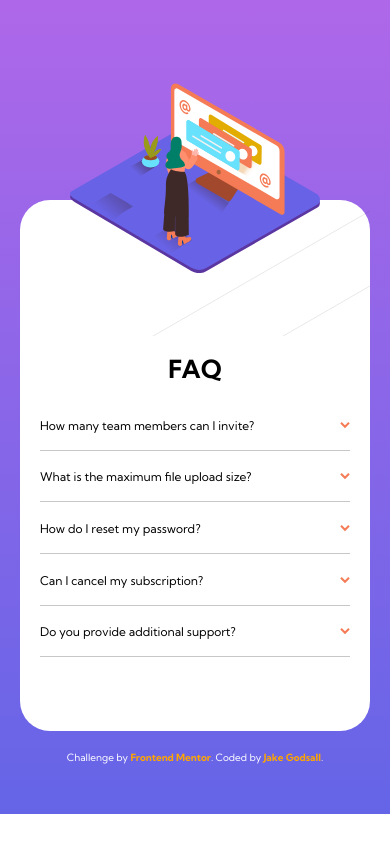
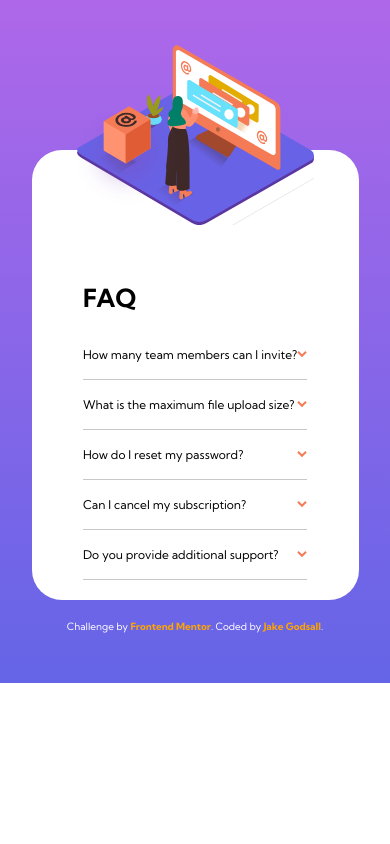
Before and after one commit to jakegodsall/fm-faq-accordion-card, a website: page src/index.html in a window 390 px wide. Drawn offline with Linux system fonts and the light colour scheme; files whose address does not match are found by name.

Commit message:
fixed positioning of absolute image

```diff
--- a/src/sass/base/_resets.scss
+++ b/src/sass/base/_resets.scss
@@ -20,4 +20,7 @@ body {
   background-repeat: no-repeat;
   width: 100vw;
   height: 100%;
+  display: flex;
+  flex-direction: column;
+  align-items: center;
 }
--- a/src/sass/components/_accordion.scss
+++ b/src/sass/components/_accordion.scss
@@ -1,32 +1,35 @@
 .container {
-  margin-inline: 10rem;
-  display: grid;
-  grid-template-columns: 1fr 3fr;
-  grid-template-rows: auto;
+  display: flex;
+  flex-direction: column;
+  margin-top: 15rem;
+  width: 32.7rem;
   align-items: center;
-  height: 50rem;
-  width: min(100%, 76rem);
-
-  background-color: #ffffff;
+  background-color: #fff;
   border-radius: 3rem;
-  padding: 0;
+  position: relative;
 
   &__image {
-    background-image: url("../../images/bg-pattern-desktop.svg");
+    position: absolute;
+    left: 4.5rem;
+    top: -10.5rem;
+    right: 0;
+    width: 23.7rem;
+    height: 18rem;
+    background-image: url("../../assets/images/bg-pattern-desktop.svg");
 
     .box-image {
-      width: 40%;
-      position: relative;
-      right: 10rem;
-      top: 13rem;
+      position: absolute;
+      width: 10rem;
+      height: 10rem;
+      top: 6rem;
       z-index: 1;
     }
 
     .main-image {
-      width: 32rem;
-      position: relative;
-      right: 8rem;
-      top: -9rem;
+      width: 23.7rem;
+      height: 18rem;
+      position: absolute;
+
       overflow: hidden;
     }
   }
@@ -34,6 +37,7 @@
   &__accordion {
     display: flex;
     flex-direction: column;
+    padding-top: 11.2rem;
 
     justify-content: center;
     margin: 2rem 5rem;
@@ -86,38 +90,5 @@
   }
 }
 
-@media screen and (max-width: 900px) {
-  .container {
-    margin-top: 20rem;
-    margin-inline: auto;
-    display: grid;
-    grid-template-columns: auto;
-    align-items: center;
-    grid-template-rows: 15% 85%;
-
-    width: 35rem;
-
-    height: auto;
-
-    &__image {
-      .box-image {
-        display: none;
-      }
-
-      .main-image {
-        width: 25rem;
-        right: -5rem;
-        top: -6rem;
-      }
-    }
-
-    &__accordion {
-      padding: 2rem;
-      margin: 0;
-
-      .accordion__title {
-        align-self: center;
-      }
-    }
-  }
+@media screen and (min-width: 900px) {
 }
```
Also changed, not shown: README.md, src/main.css.
